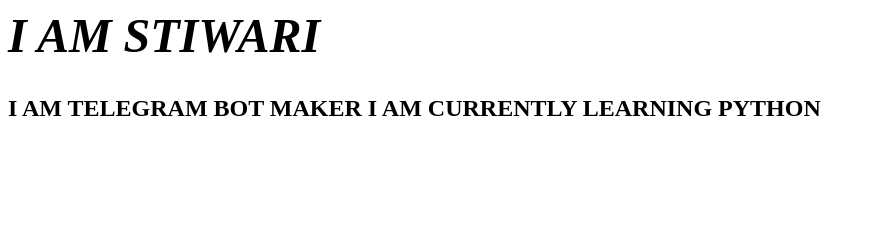
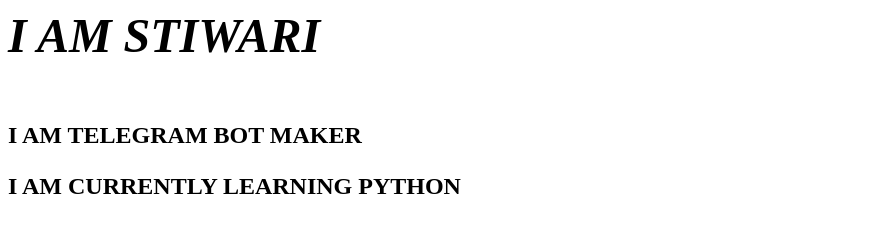
Before and after one commit to STBOTZ/stiwari, a plain HTML site: page index.html in a window 1280 px wide. Shown: the whole page, without its empty margins (0-875 px from the left). Drawn offline with Linux system fonts and the light colour scheme.

Commit message:
Update index.html

```diff
--- a/index.html
+++ b/index.html
@@ -5,11 +5,11 @@
 <BODY BGCOLOUR = "YELLOW">
 
 <FONT COLOR ="BLACK" SIZE = 5>
-<H1> <I> I AM STIWARI </I> </H1>
+<H1> <I> I AM STIWARI </I> </H1> <BR>
 
-<B>I AM TELEGRAM BOT MAKER </B>
+<B>I AM TELEGRAM BOT MAKER </B> <BR>
 
-<B>I AM CURRENTLY LEARNING PYTHON </B>
+<P> <B>I AM CURRENTLY LEARNING PYTHON </B> </P>
 
 </FONT>
 </BODY>
```
